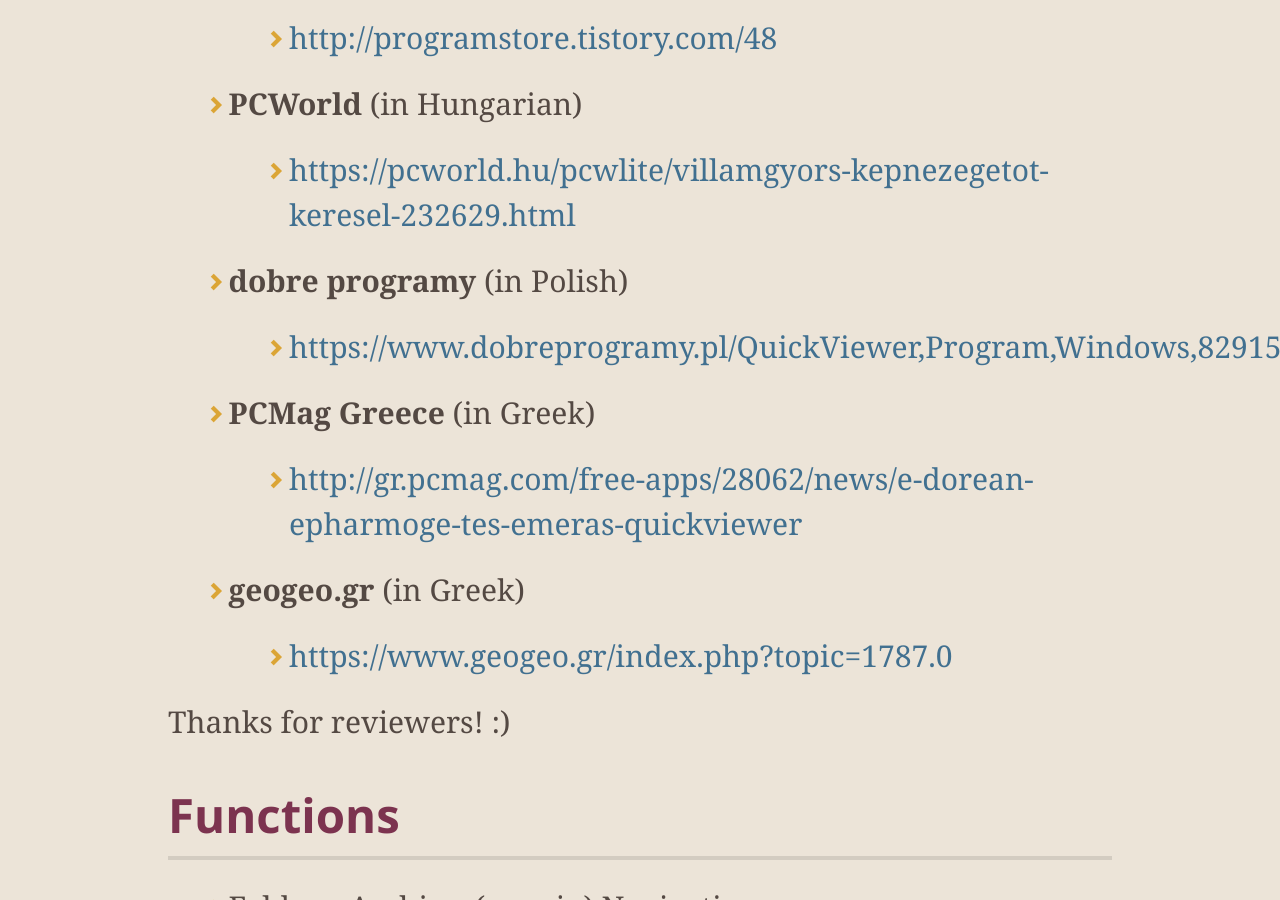
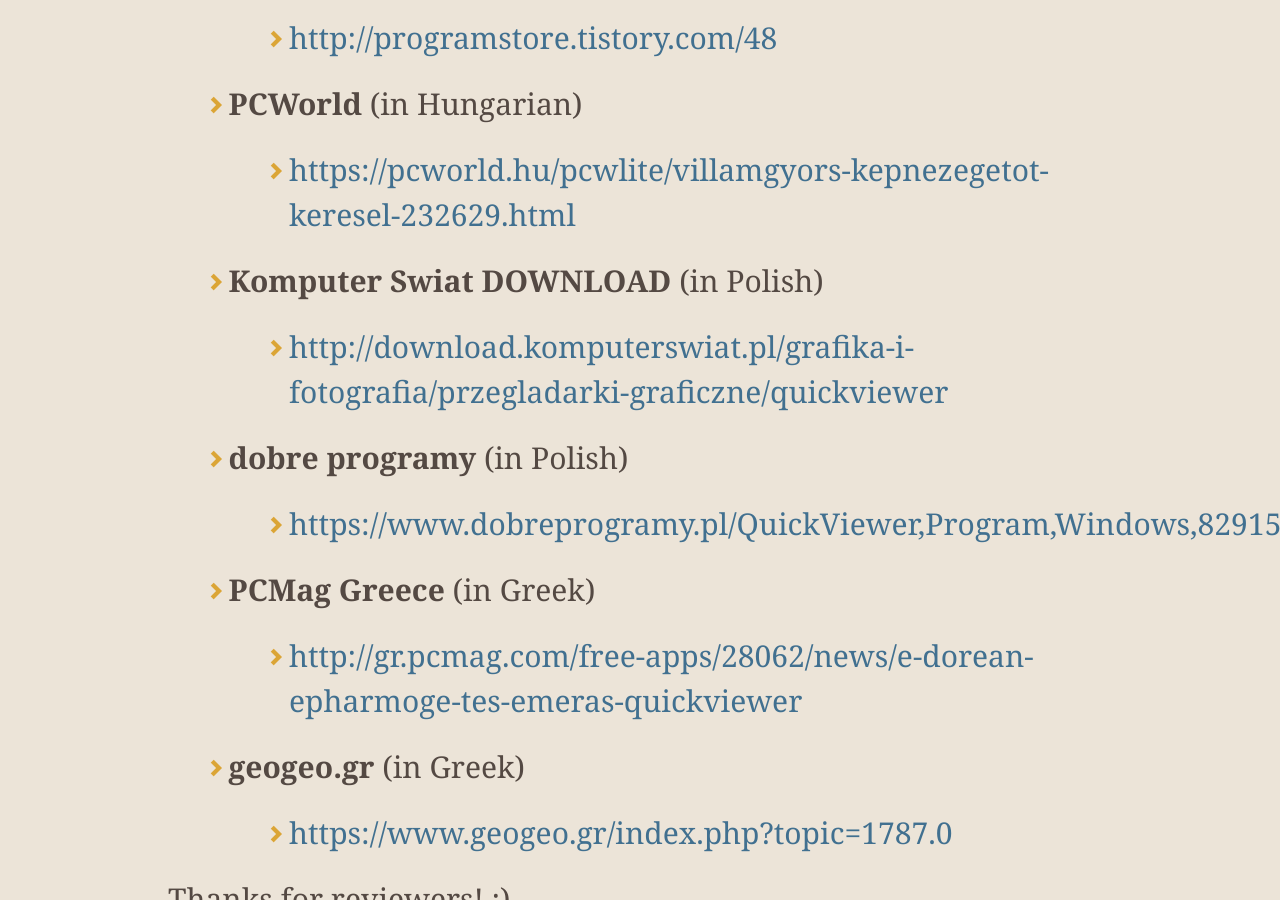
Before and after one commit to kanryu/quickviewer, a Jekyll site: the page built from docs/index.md, in a window 1280 px wide and 900 px high, scrolled down 8427 px. Built offline with Jekyll 4.4.1, drawn with Linux system fonts in a browser that asks for light colours; nearby versions of some CDN libraries; comment, search, counter and statistics services are not loaded; our own code applies the rules of GitHub Pages for plain Markdown files.

Commit message:
Update index.md

```diff
--- a/docs/index.md
+++ b/docs/index.md
@@ -131,6 +131,8 @@ You can also clone the latest source code from **[this repository.](https://gith
     - [http://programstore.tistory.com/48](http://programstore.tistory.com/48)
 - **PCWorld** (in Hungarian)
     - [https://pcworld.hu/pcwlite/villamgyors-kepnezegetot-keresel-232629.html](https://pcworld.hu/pcwlite/villamgyors-kepnezegetot-keresel-232629.html)
+- **Komputer Swiat DOWNLOAD** (in Polish)
+    - [http://download.komputerswiat.pl/grafika-i-fotografia/przegladarki-graficzne/quickviewer](http://download.komputerswiat.pl/grafika-i-fotografia/przegladarki-graficzne/quickviewer)
 - **dobre programy** (in Polish)
     - [https://www.dobreprogramy.pl/QuickViewer,Program,Windows,82915.html](https://www.dobreprogramy.pl/QuickViewer,Program,Windows,82915.html)
 - **PCMag Greece** (in Greek)
```
